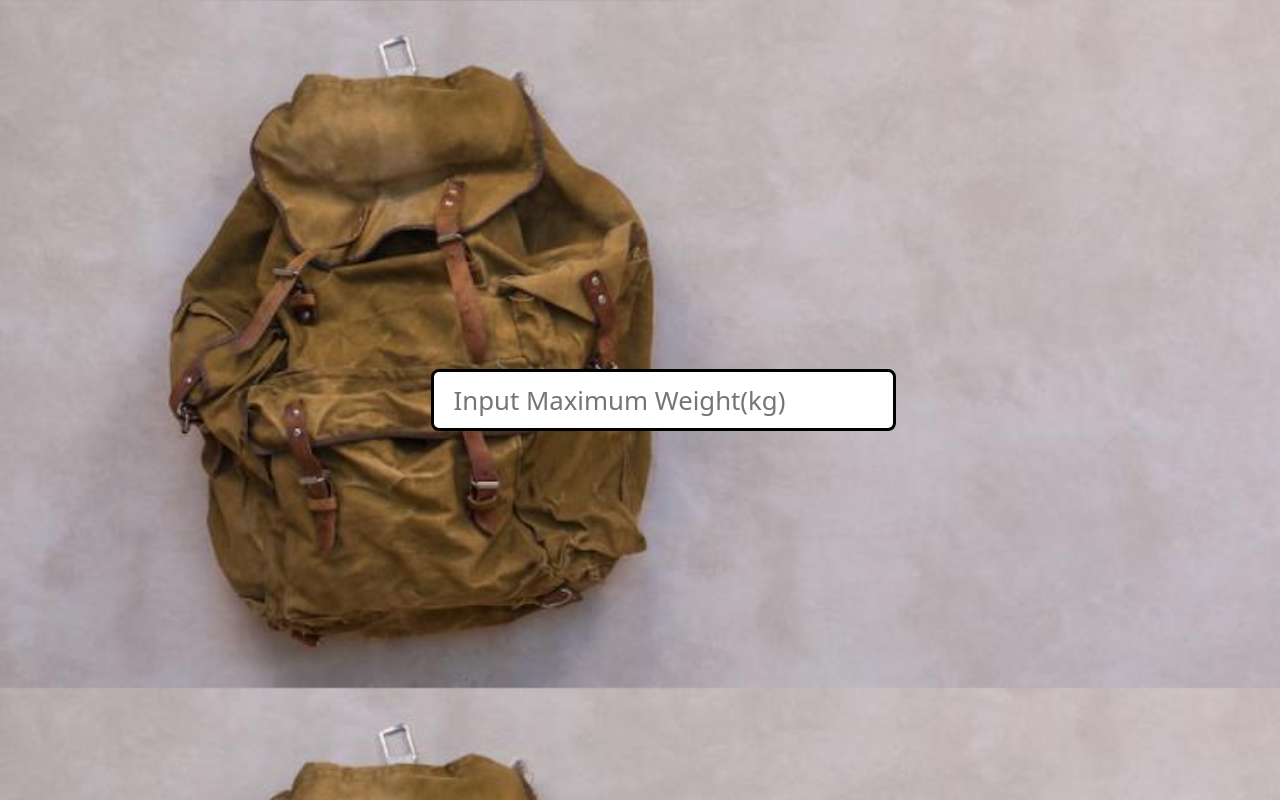
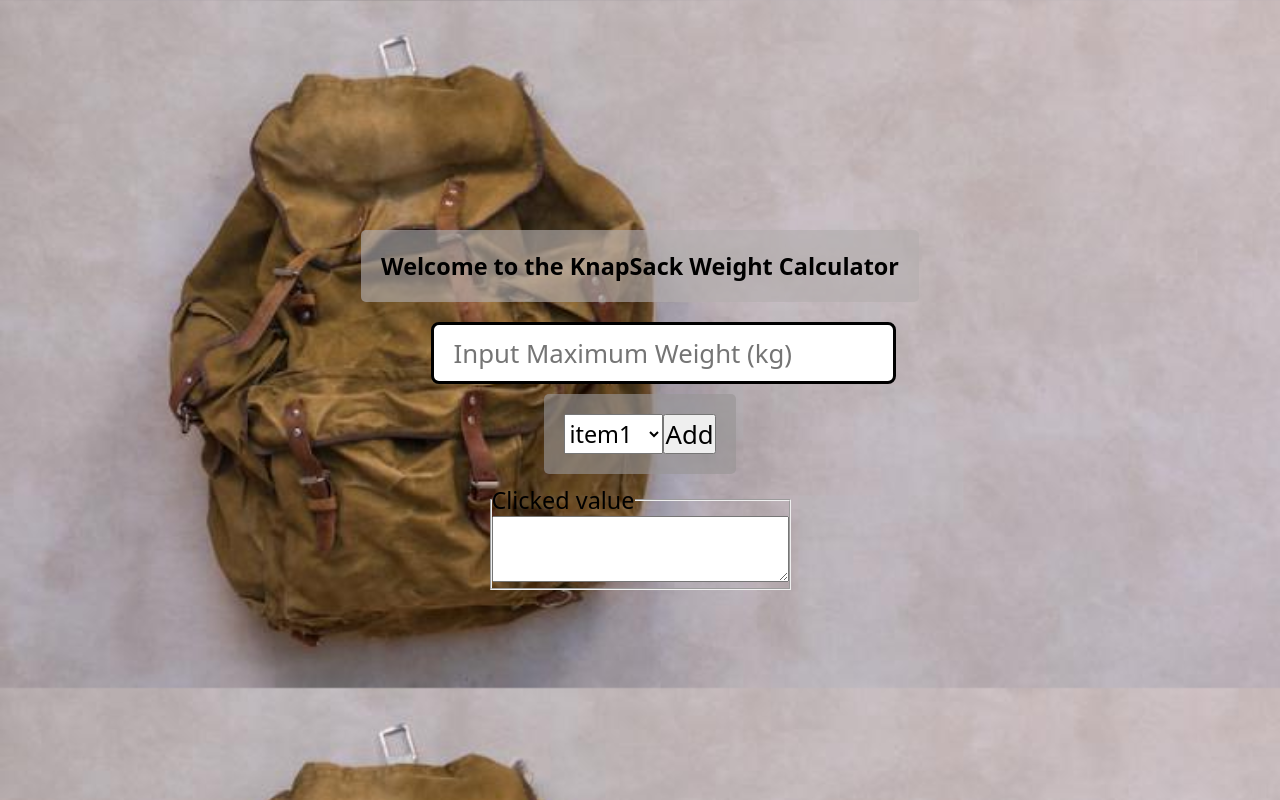
Before and after one commit to clint360/knapsackprojectJS, a plain HTML site: page index.html in a window 1280 px wide. Drawn offline with Linux system fonts and the light colour scheme.

Commit message:
finished coding the UI

```diff
--- a/assets/styles/style.css
+++ b/assets/styles/style.css
@@ -13,7 +13,7 @@ body {
   background: url(../images/sack.jpeg);
   background-size: contain;
   display: flex;
-  display: flex;
+  flex-direction: column;
   height: 100vh;
   flex-wrap: wrap;
   align-items: center;
@@ -23,6 +23,14 @@ body {
 #section1 {
 
 
+}
+
+#intro {
+  padding: 20px 20px;
+  background: rgba(179, 174, 174, 0.63);
+  margin: 20px;
+  color: rgb(0, 0, 0);
+  border-radius: 5px;
 }
 
 .imputmaxweight {
@@ -37,3 +45,13 @@ body {
   padding: 10px 20px;
   width: 100%;
 }
+
+.items {
+  padding: 20px 20px;
+  background: rgba(153, 149, 149, 0.63);
+  margin: 10px;
+  color: rgb(0, 0, 0);
+  border-radius: 5px;
+  display: flex;
+  justify-content: space-between;
+}
--- a/index.html
+++ b/index.html
@@ -8,10 +8,33 @@
   <title>KnapSack</title>
 </head>
 <body>
+  <div id="intro">
+    <h1>Welcome to the KnapSack Weight Calculator</h1>
+  </div>
   <div id="section1">
     <div class="inputmaxweight">
-      <input type="text" placeholder="Input Maximum Weight(kg)" class="input">
+      <input type="text" placeholder="Input Maximum Weight (kg)" class="input">
     </div>
   </div>
+  <div class="items">
+    <select>
+      <option class="item" value="">item1</option>
+      <option class="item" value="">item2</option>
+      <option class="item" value="">item3</option>
+      <option class="item" value="">item4</option>
+      <option class="item" value="">item5</option>
+      <option class="item" value="">item6</option>
+      <option class="item" value="">item7</option>
+      <option class="item" value="">item8</option>
+      <option class="item" value="">item9</option>
+      <option class="item" value="">item10</option>
+    </select>
+    <div class="add"><button>Add</button></div>
+  </div>
+    <fieldset>
+      <legend>Clicked value</legend>
+      <textarea id="result" readonly></textarea>
+    </fieldset
+
 </body>
 </html>
```
